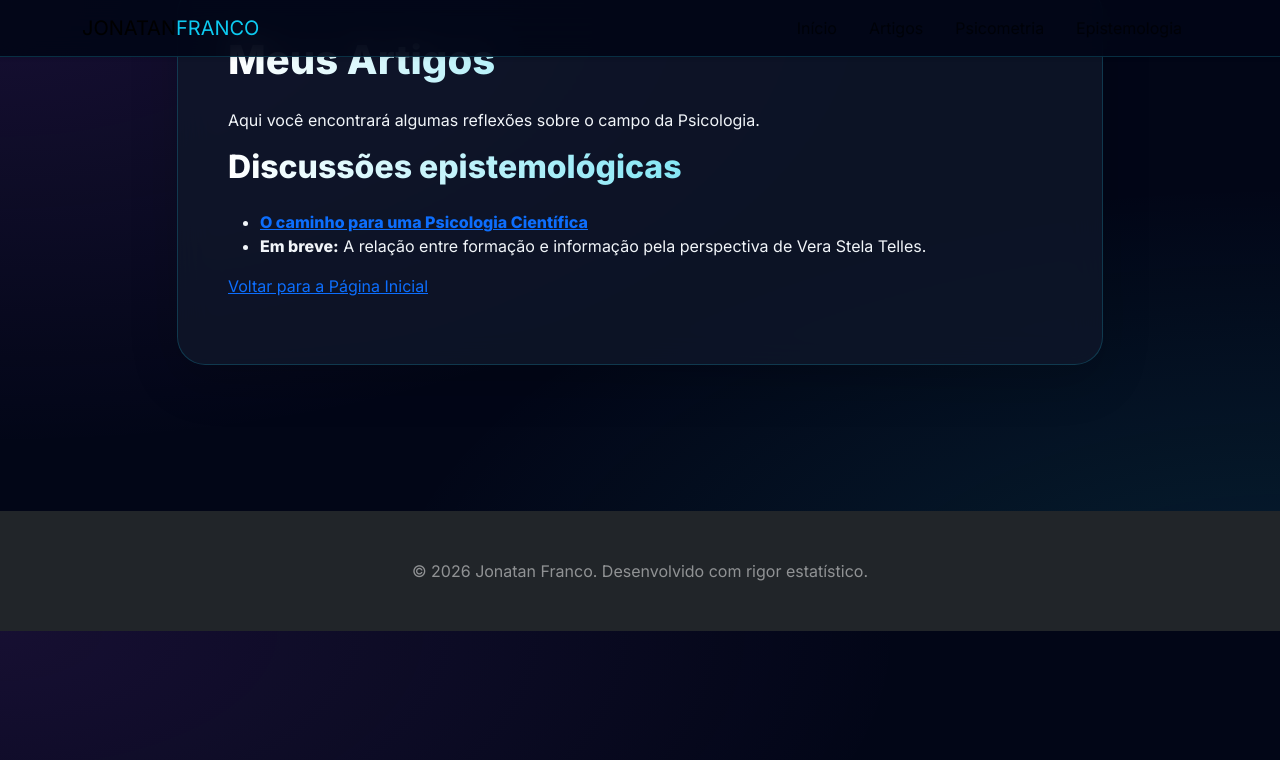
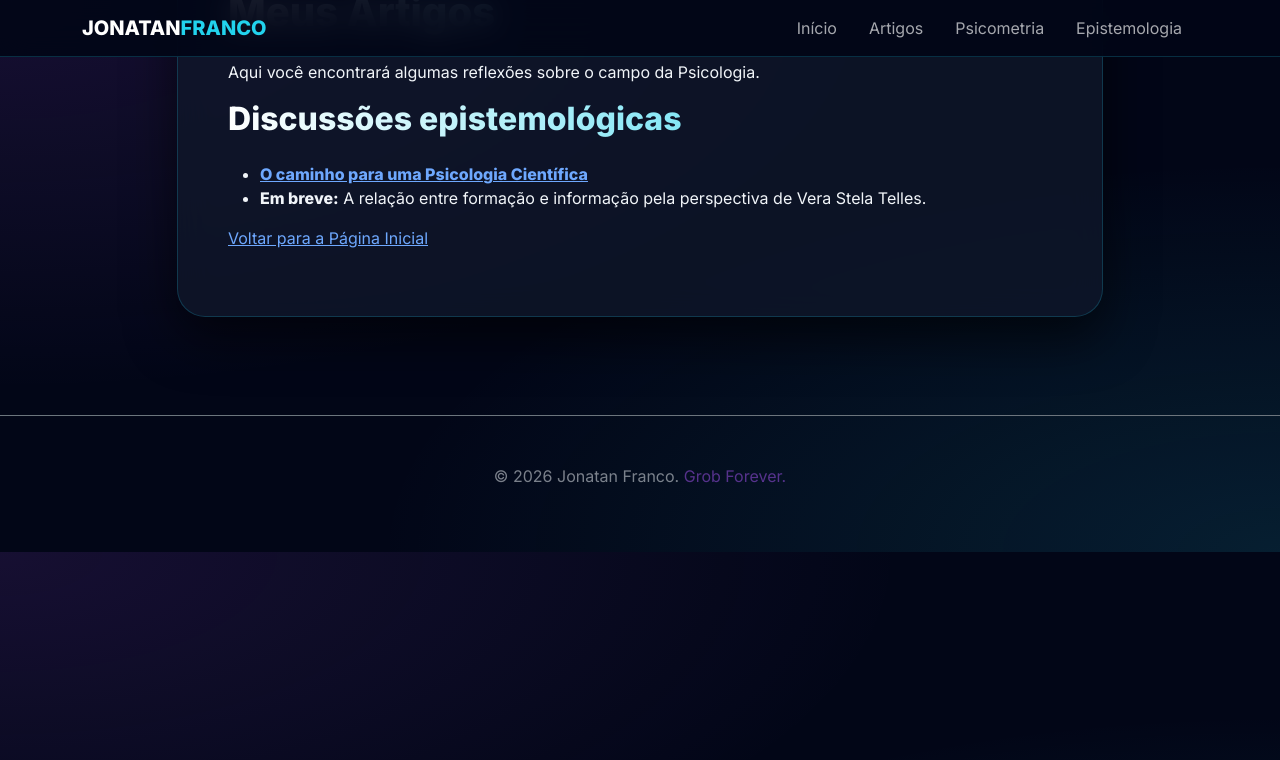
Before and after one commit to jonatan-franco/jonatan-franco.github.io, a Jekyll site: the page built from artigos.md, in a window 1280 px wide. Shown: the top 760 px of the page. Built offline with Jekyll 4.4.1, drawn with Linux system fonts in a browser that asks for light colours; our own code applies the rules of GitHub Pages for plain Markdown files.

Commit message:
Update HTML layout for dark theme and content changes

```diff
--- a/_layouts/default.html
+++ b/_layouts/default.html
@@ -1,12 +1,11 @@
 <!DOCTYPE html>
-<html lang="pt-BR" data-bs-theme="light">
-<head>
+<html lang="pt-BR" data-bs-theme="dark"> <head>
   <meta charset="UTF-8">
   <meta name="viewport" content="width=device-width, initial-scale=1">
   <title>{{ page.title }} | Jonatan Franco</title>
 
   <link href="https://cdn.jsdelivr.net/npm/bootstrap@5.3.0/dist/css/bootstrap.min.css" rel="stylesheet">
-  <link href="https://fonts.googleapis.com/css2?family=Inter:wght@300;400;600;800&display=swap" rel="stylesheet">
+  <link href="https://fonts.googleapis.com/css2?family=Inter:wght@400;600;800&family=JetBrains+Mono&display=swap" rel="stylesheet">
   <link rel="stylesheet" href="{{ '/assets/css/style.css' | relative_url }}">
 
   <script>
@@ -16,10 +15,10 @@
 </head>
 <body>
 
-  <nav class="navbar navbar-expand-lg sticky-top shadow-sm">
+  <nav class="navbar navbar-expand-lg sticky-top">
     <div class="container">
-      <a class="navbar-brand fw-800" href="{{ '/' | relative_url }}">
-        JONATAN<span class="text-info">FRANCO</span>
+      <a class="navbar-brand fw-bold" href="{{ '/' | relative_url }}">
+        JONATAN<span class="text-cyan">FRANCO</span>
       </a>
       <div class="navbar-nav ms-auto">
         <a class="nav-link px-3" href="{{ '/' | relative_url }}">Início</a>
@@ -31,41 +30,36 @@
   </nav>
 
   {% if page.url == "/" %}
-  <header class="hero-section text-white d-flex align-items-center">
-    <div class="container">
+  <header class="hero-section d-flex align-items-center">
+    <div class="container text-center text-lg-start">
       <div class="row align-items-center">
         <div class="col-lg-7">
-          <span class="badge rounded-pill bg-info text-dark mb-3">Psicologia Matemática & Epistemologia</span>
-          <h1 class="display-3 fw-bold mb-4">A Ciência por trás do <span class="text-info">Invisível.</span></h1>
-          <p class="lead mb-5 opacity-75">Reflexões sobre modelos de medida, psicometria avançada e as bases lógicas da psicologia behaviorista e cognitiva.</p>
-          <div class="d-flex gap-3">
-            <a href="/artigos" class="btn btn-info btn-lg px-4 rounded-pill fw-600">Explorar Artigos</a>
-            <a href="#sobre" class="btn btn-outline-light btn-lg px-4 rounded-pill">Sobre o Projeto</a>
+          <span class="badge rounded-pill bg-info text-dark mb-3 shadow-glow">PSICOLOGIA CIENTÍFICA</span>
+          <h1 class="display-3 fw-bold mb-4">A Ciência por trás do <span class="text-cyan">Invisível.</span></h1>
+          <p class="lead mb-5 opacity-75">Modelagem matemática e epistemologia behaviorista aplicada à mente humana.</p>
+          <div class="d-flex gap-3 justify-content-center justify-content-lg-start">
+            <a href="/artigos" class="btn btn-info btn-lg px-4 rounded-pill fw-bold shadow-glow">Ver Artigos</a>
+            <a href="#sobre" class="btn btn-outline-light btn-lg px-4 rounded-pill">O Projeto</a>
           </div>
-        </div>
-        <div class="col-lg-5 d-none d-lg-block">
-            <div class="hero-art-container">
-                <div class="math-overlay">$\Psi = \int f(x) dx$</div>
-            </div>
         </div>
       </div>
     </div>
   </header>
   {% endif %}
 
-  <main class="container py-5">
+  <main class="container">
     <div class="row justify-content-center">
-      <div class="col-lg-10">
-        <section class="content-card shadow-lg">
+      <div class="col-lg-11 col-xl-10">
+        <section class="content-card">
           {{ content }}
         </section>
       </div>
     </div>
   </main>
 
-  <footer class="py-5 bg-dark text-white-50 mt-5">
-    <div class="container text-center">
-      <p class="mb-0">&copy; {{ site.time | date: '%Y' }} Jonatan Franco. Desenvolvido com rigor estatístico.</p>
+  <footer class="py-5 border-top border-secondary mt-5">
+    <div class="container text-center opacity-50">
+      <p>&copy; {{ site.time | date: '%Y' }} Jonatan Franco. <span class="text-neon">Grob Forever.</span></p>
     </div>
   </footer>
 
```
